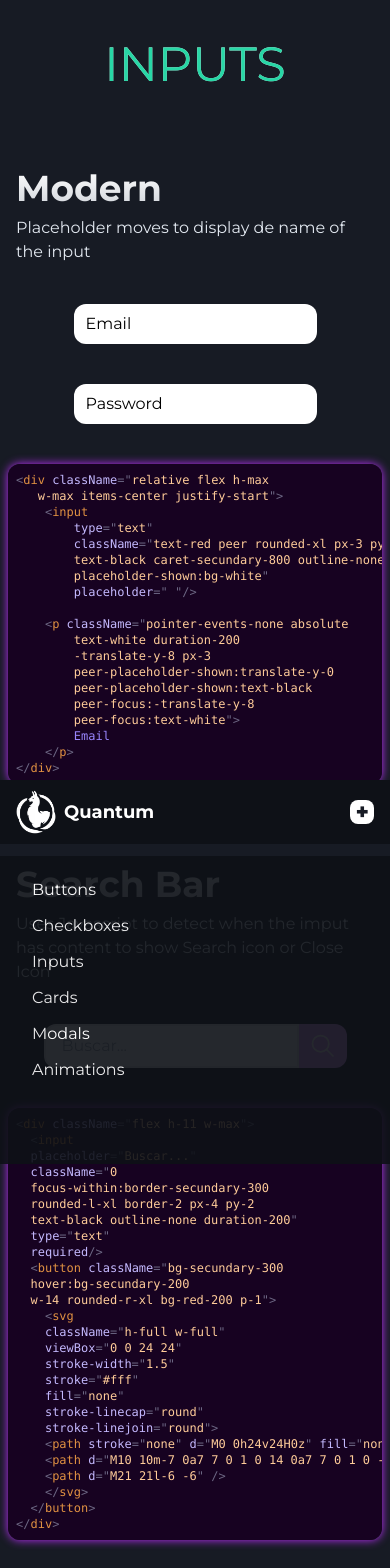
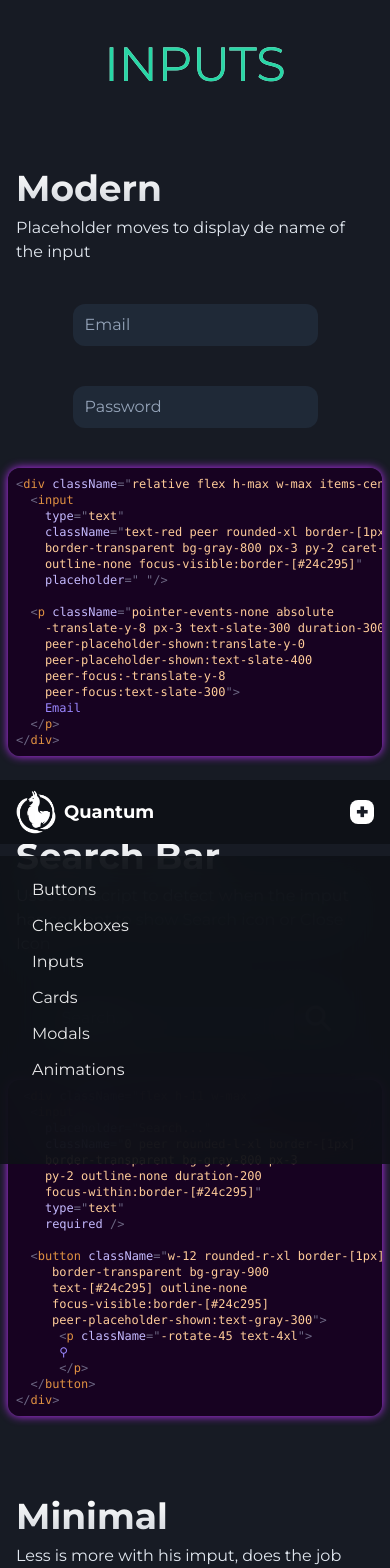
Before and after one commit to pa-ku/quantum_ui, a React (Vite) app: page /inputs in a window 390 px wide. Shown: the top 1568 px of the page. Built offline with nearby package versions, Linux system fonts and the light colour scheme.

Commit message:
updated Inputs, new colors ,border for accesibility

```diff
--- a/src/components/NavBarMobile.jsx
+++ b/src/components/NavBarMobile.jsx
@@ -13,10 +13,7 @@ export default function NavBarMobile() {
   return (
     <>
       <header className="fixed bottom-0 z-50 flex h-16 w-full items-center justify-between gap-8 bg-[var(--dark-200)] px-4 text-lg font-bold text-white md:hidden">
-        <Link
-          to={"/"}
-          className="flex h-6 items-center justify-center gap-2 hover:text-primary-100"
-        >
+        <Link to={"/"} className="flex h-6 items-center justify-center gap-2">
           <img className="h7 w-10" src={quantumLogo} alt="" />
           Quantum
         </Link>
@@ -27,13 +24,13 @@ export default function NavBarMobile() {
             onChange={handleMenu}
             className="peer absolute h-full w-full cursor-pointer appearance-none rounded-lg bg-white duration-300"
           />
-          <p className="pointer-events-none absolute h-max w-max rotate-45 text-sm text-background duration-200 font-bold peer-checked:rotate-0">
+          <p className="pointer-events-none absolute h-max w-max rotate-45 text-sm font-bold text-background duration-200 peer-checked:rotate-0">
             ✖
           </p>
         </div>
       </header>
       <nav
-        className={`${!openMenu && "translate-y-80"} fixed bottom-0 left-0 flex h-max w-full flex-col gap-2 bg-[var(--dark-200)] p-5 pb-20 text-white opacity-90 duration-300 md:hidden`}
+        className={`${!openMenu && "translate-y-80"}  fixed bottom-0 left-0 flex h-max backdrop-blur-xl w-full flex-col gap-2 bg-[var(--dark-200)] p-5 pb-20 text-white opacity-90 duration-300 md:hidden`}
       >
         <NavLinks />
       </nav>
--- a/src/components/inputs/Minimal_Input.jsx
+++ b/src/components/inputs/Minimal_Input.jsx
@@ -2,17 +2,20 @@ import CodeBlock from "../CodeBlock";
 
 export default function MinimalInput() {
   const codeBlock = `<input
-  type="text"
-  className="rounded-xl border-white bg-gray-800
-  px-4 py-2 text-white outline-none
-  placeholder:text-gray-200
-  focus:bg-gray-800"
-  placeholder="Input"/>`;
+    type="text"
+    className="rounded-xl border-[1px] border-transparent border-white
+      bg-gray-800 px-4 py-2
+      text-white outline-none
+      placeholder:text-gray-200
+      focus:bg-gray-800
+      focus-visible:border-[#24c295]"
+    placeholder="Input"
+  />`;
   return (
     <>
       <input
         type="text"
-        className="rounded-xl border-white bg-gray-800 px-4 py-2 text-white outline-none placeholder:text-gray-200 focus:bg-gray-800"
+        className="rounded-xl border-[1px] border-transparent border-white bg-gray-800 px-4 py-2 text-white outline-none placeholder:text-gray-200 focus:bg-gray-800 focus-visible:border-[#24c295]"
         placeholder="Input"
       />
       <CodeBlock code={codeBlock} />
--- a/src/components/inputs/Modern_input.jsx
+++ b/src/components/inputs/Modern_input.jsx
@@ -1,22 +1,20 @@
 import CodeBlock from "../CodeBlock";
 
 export default function Modern_input() {
-  const codeBlock = `<div className="relative flex h-max
-   w-max items-center justify-start">
+  const codeBlock = `<div className="relative flex h-max w-max items-center justify-start">
   <input
     type="text"
-        className="text-red peer rounded-xl px-3 py-2
-        text-black caret-secundary-800 outline-none
-        placeholder-shown:bg-white"
+    className="text-red peer rounded-xl border-[1px]
+    border-transparent bg-gray-800 px-3 py-2 caret-[#24c295]
+    outline-none focus-visible:border-[#24c295]"
     placeholder=" "/>
 
   <p className="pointer-events-none absolute
-        text-white duration-200
-        -translate-y-8 px-3
+    -translate-y-8 px-3 text-slate-300 duration-300
     peer-placeholder-shown:translate-y-0
-        peer-placeholder-shown:text-black
+    peer-placeholder-shown:text-slate-400
     peer-focus:-translate-y-8
-        peer-focus:text-white">
+    peer-focus:text-slate-300">
     Email
   </p>
 </div>`;
@@ -25,20 +23,21 @@ export default function Modern_input() {
       <div className="relative flex h-max w-max items-center justify-start">
         <input
           type="text"
-          className="text-red peer rounded-xl px-3 py-2 text-black caret-secundary-800 outline-none placeholder-shown:bg-white"
+          className="text-red peer rounded-xl border-[1px] border-transparent bg-gray-800 px-3 py-2 caret-[#24c295] outline-none focus-visible:border-[#24c295]"
           placeholder=" "
         />
-        <p className="pointer-events-none absolute -translate-y-8 px-3 text-white duration-200 peer-placeholder-shown:translate-y-0  peer-placeholder-shown:text-black peer-focus:-translate-y-8  peer-focus:text-white">
+        <p className="pointer-events-none absolute -translate-y-8 px-3 text-slate-300 duration-300 peer-placeholder-shown:translate-y-0 peer-placeholder-shown:text-slate-400 peer-focus:-translate-y-8 peer-focus:text-slate-300">
           Email
         </p>
       </div>
+
       <div className="relative flex h-max w-max items-center justify-start">
         <input
           type="text"
-          className="text-red peer rounded-xl px-3 py-2 text-black caret-secundary-800 outline-none placeholder-shown:bg-white"
+          className="text-red peer rounded-xl border-[1px] border-transparent bg-gray-800 px-3 py-2 caret-[#24c295] outline-none focus-visible:border-[#24c295]"
           placeholder=" "
         />
-        <p className="pointer-events-none absolute -translate-y-8 px-3 text-white duration-200 peer-placeholder-shown:translate-y-0  peer-placeholder-shown:text-black peer-focus:-translate-y-8  peer-focus:text-white">
+        <p className="pointer-events-none absolute -translate-y-8 px-3 text-slate-300 duration-300 peer-placeholder-shown:translate-y-0 peer-placeholder-shown:text-slate-400 peer-focus:-translate-y-8 peer-focus:text-slate-300">
           Password
         </p>
       </div>
--- a/src/components/inputs/Search_input.jsx
+++ b/src/components/inputs/Search_input.jsx
@@ -1,54 +1,36 @@
 import CodeBlock from "../CodeBlock";
 export default function InputSearch() {
-  const codeBlock =
-  `<div className="flex h-11 w-max">
+  const codeBlock = ` <div className="flex h-11 w-max">
   <input
-  placeholder="Buscar..."
-  className="0
-  focus-within:border-secundary-300
-  rounded-l-xl border-2 px-4 py-2
-  text-black outline-none duration-200"
-  type="text"
-  required/>
-  <button className="bg-secundary-300
-  hover:bg-secundary-200
-  w-14 rounded-r-xl bg-red-200 p-1">
-    <svg
-    className="h-full w-full"
-    viewBox="0 0 24 24"
-    stroke-width="1.5"
-    stroke="#fff"
-    fill="none"
-    stroke-linecap="round"
-    stroke-linejoin="round">
-    <path stroke="none" d="M0 0h24v24H0z" fill="none" />
-    <path d="M10 10m-7 0a7 7 0 1 0 14 0a7 7 0 1 0 -14 0" />
-    <path d="M21 21l-6 -6" />
-    </svg>
+    placeholder="Search..."
+    className="0 peer rounded-l-xl border-[1px]
+    border-transparent bg-gray-800 px-3
+    py-2 outline-none duration-200
+    focus-within:border-[#24c295]"
+    type="text"
+    required />
+
+  <button className="w-12 rounded-r-xl border-[1px]
+     border-transparent bg-gray-900
+     text-[#24c295] outline-none
+     focus-visible:border-[#24c295]
+     peer-placeholder-shown:text-gray-300">
+      <p className="-rotate-45 text-4xl">
+      ⚲
+      </p>
   </button>
-</div>`
+</div>`;
   return (
     <>
       <div className="flex h-11 w-max">
         <input
-          placeholder="Buscar..."
-          className="0 focus-within:border-secundary-300 rounded-l-xl border-2 px-4 py-2 text-black outline-none duration-200"
+          placeholder="Search..."
+          className="0 peer rounded-l-xl border-[1px] border-transparent bg-gray-800 px-3 py-2 outline-none duration-200 focus-within:border-[#24c295]"
           type="text"
           required
         />
-        <button className="bg-secundary-300 hover:bg-secundary-200 w-12 rounded-r-xl bg-red-200 p-1">
-          <svg
-            className="h-full w-full p-1"
-            viewBox="0 0 24 24"
-            strokeWidth="1.5"
-            stroke="#fff"
-            fill="none"
-
-          >
-            <path stroke="none" d="M0 0h24v24H0z" fill="none" />
-            <path d="M10 10m-7 0a7 7 0 1 0 14 0a7 7 0 1 0 -14 0" />
-            <path d="M21 21l-6 -6" />
-          </svg>
+        <button className="w-12 rounded-r-xl border-[1px] border-transparent bg-gray-900 text-[#24c295] outline-none focus-visible:border-[#24c295] peer-placeholder-shown:text-gray-300">
+          <p className="-rotate-45 text-4xl">⚲</p>
         </button>
       </div>
       <CodeBlock code={codeBlock} />
--- a/src/components/modals/Confirmation_Modal.jsx
+++ b/src/components/modals/Confirmation_Modal.jsx
@@ -1,14 +1,40 @@
 import React from "react";
 import useModal from "../hooks/useModal";
+import CodeBlock from "../CodeBlock";
 
 export default function Confirmation_modal() {
-  const codeBlock = ``;
+  const codeBlock = `<button
+  className="rounded-xl bg-secundary-400 px-3
+  py-2 hover:brightness-110">
+    Open Modal
+</button>
+
+<dialog
+ref={refModal}
+className="absolute left-0 right-0
+m-auto space-y-6 rounded-xl p-5">
+  <p className="text-2xl">You like dulce de leche?</p>
+
+  <div className="flex items-center justify-center
+  gap-4 text-xl text-white">
+    <button
+    className="w-20 rounded-xl
+    bg-gray-400 px-3 py-2 hover:brightness-110">
+      No
+    </button>
+    <button
+    className="w-20 rounded-xl bg-secundary-400
+    px-3 py-2 hover:brightness-110">
+      Yes
+    </button>
+  </div>
+</dialog>`;
   const [refModal, openModal, closeModal] = useModal();
   return (
     <>
       <button
         onClick={openModal}
-        className="w-max rounded-xl bg-secundary-400 px-3 py-2 hover:brightness-110"
+        className="rounded-xl bg-secundary-400 px-3 py-2 hover:brightness-110"
       >
         Open Modal
       </button>
@@ -32,6 +58,7 @@ export default function Confirmation_modal() {
           </button>
         </div>
       </dialog>
+      <CodeBlock code={codeBlock} />
     </>
   );
 }
--- a/src/pages/Modals.jsx
+++ b/src/pages/Modals.jsx
@@ -59,6 +59,7 @@ function closeModal() {
                 CLOSE
               </button>
             </dialog>
+
           </>
         }
       >
```
Lines whose indentation alone changed are shown as unchanged.
